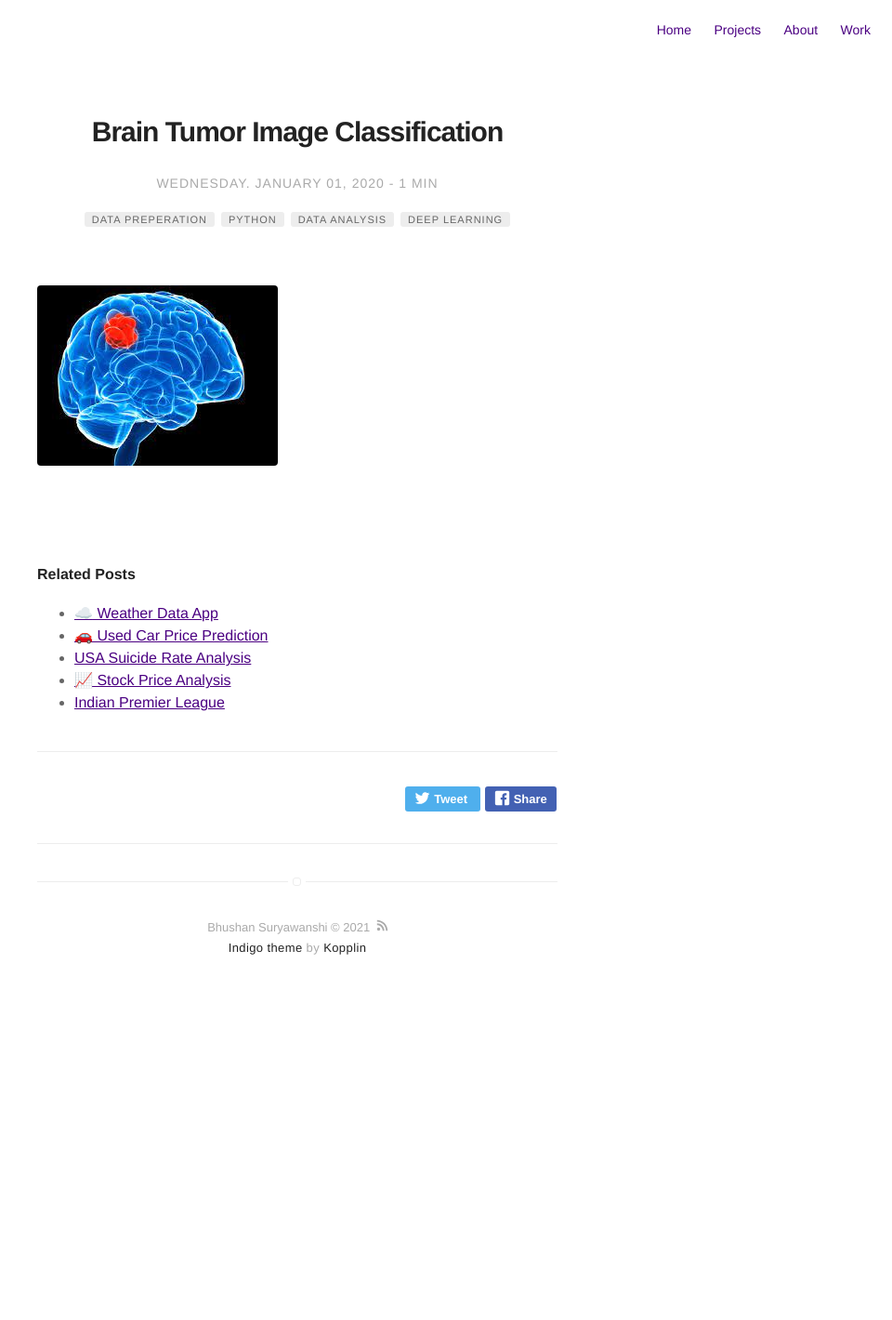
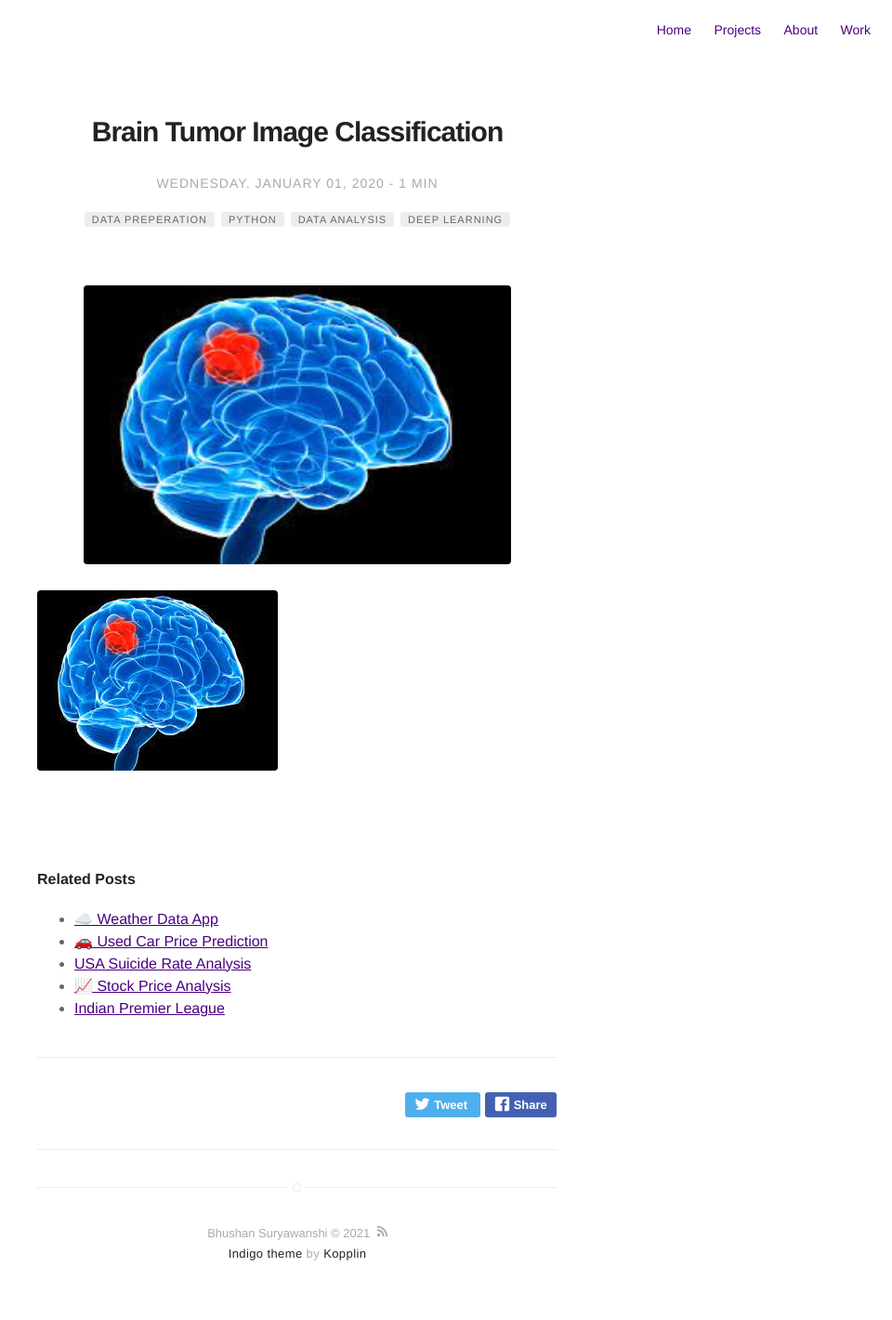
Before and after one commit to BhushanGitHub/bhushanGitHub.github.io, a Jekyll site: the page built from _posts/2020-01-01-Brain_Tumor_Image_Classification.md, in a window 1280 px wide. Shown: the whole page at 93% size, without its empty margins (320-1280 px from the left). Built offline with Jekyll 4.4.1, drawn with Linux system fonts in a browser that asks for light colours; emoji names are drawn with the system emoji font; before the commit the page ends 1092 px from its top, so only the background shows below that.

```diff
--- a/_posts/2020-01-01-Brain_Tumor_Image_Classification.md
+++ b/_posts/2020-01-01-Brain_Tumor_Image_Classification.md
@@ -16,4 +16,8 @@
 externalLink: false
 ---
 
+<p align="center">
+  <img width="460" height="300" src="/assets/images/brain_tumor.jpg">
+</p>
+
 ![Screenshot](/assets/images/brain_tumor.jpg)
```
